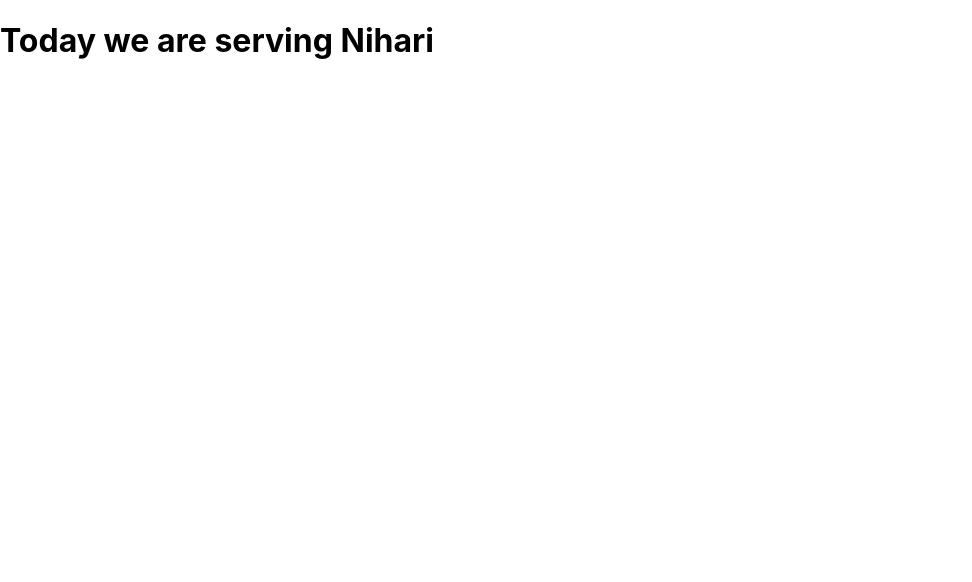
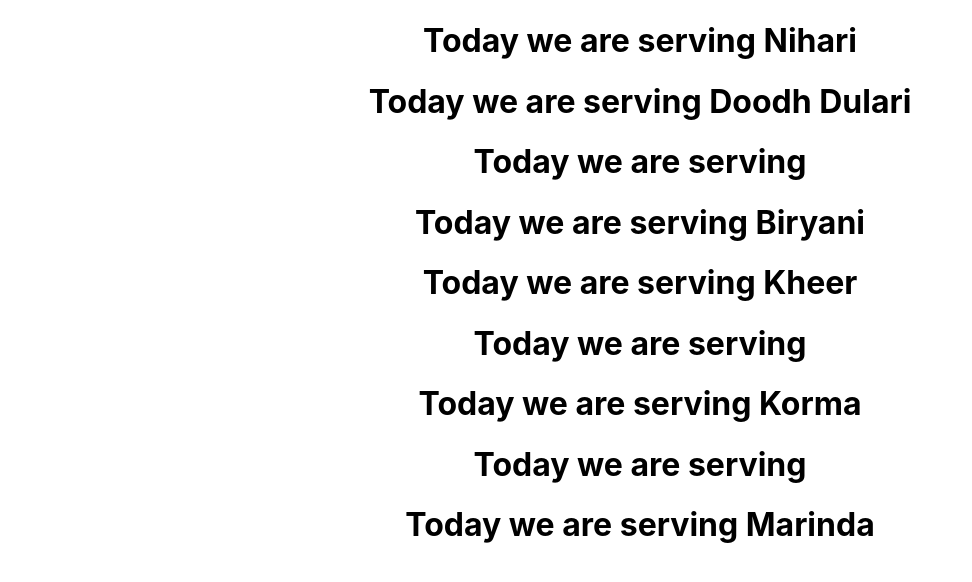
Before and after one commit to imran-ahmeds/bootcamp27july, a React (Create React App) app: page / in a window 1280 px wide. Shown: the top 582 px of the page, without its empty margins (0-972 px from the left). Built offline with nearby package versions, Linux system fonts and the light colour scheme.

Commit message:
correction
create div and reuse component

```diff
--- a/src/App.js
+++ b/src/App.js
@@ -4,7 +4,11 @@ import Dinner from './dinner';
 
 function App() {
   return (
-    <Dinner dishName="Nihari"/>
+    <div className='App'>
+    <Dinner dishName="Nihari"sweetName="Doodh Dulari"/>
+    <Dinner dishName="Biryani" sweetName="Kheer"/>
+    <Dinner dishName="Korma" drinkName="Marinda"/>
+    </div>
   );
 }
 
--- a/src/dinner.js
+++ b/src/dinner.js
@@ -2,7 +2,11 @@ import React from 'react'
 
 function Dinner(props){
     return(
-    <h1>Today we are serving {props.dishName}</h1>
+        <div>
+            <h1>Today we are serving {props.dishName}</h1>
+            <h1>Today we are serving {props.sweetName}</h1>
+            <h1>Today we are serving {props.drinkName}</h1>
+        </div>
     );
 }
 
```
